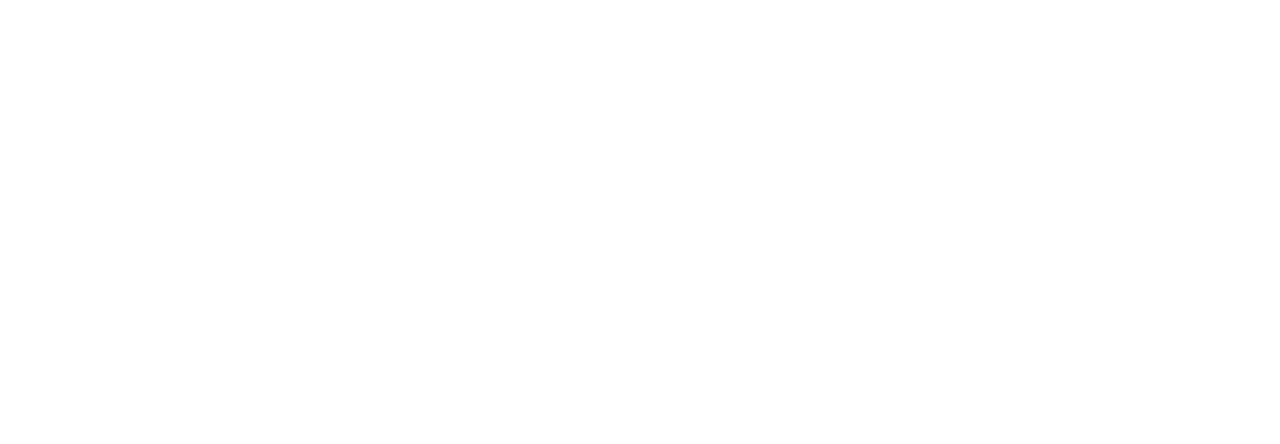
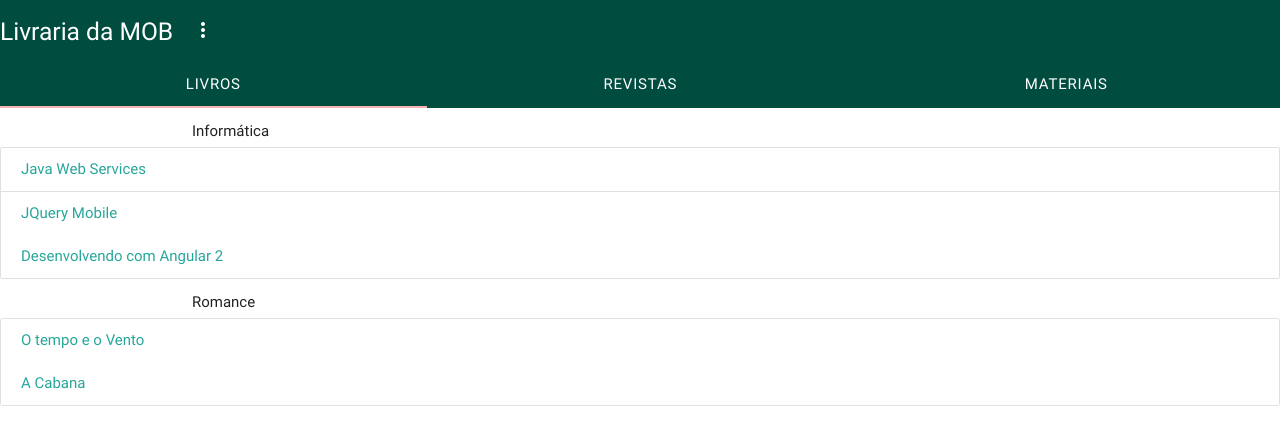
Before and after one commit to Guilimac/LivrariaMaterialCordova, a plain HTML site: page www/index.html in a window 1280 px wide. Drawn offline with Linux system fonts and the light colour scheme.

Commit message:
tabs e estilos da livraria

```diff
--- a/www/index.html
+++ b/www/index.html
@@ -6,12 +6,66 @@
     <title>Livraria da turma MOB - Fiap</title>
     <link rel="stylesheet" href="icons/material.css">
     <link rel="stylesheet" href="css/materialize.min.css">
+    <link rel="stylesheet" href="css/estilos.css">
 </head>
 <body>
+    <div class="topo-fixo z-depth-1">
 
+        <div class="teal darken-4 white-text valign-wrapper">
+            <h5 class="titulo">Livraria da MOB</h5>
+            <div>
+                <i class="material-icons waves-effect waves-light
+                waves-circle">more_vert</i>
+            </div>
 
+        </div>
+    </div>
 
+    <ul class="tabs teal darken-4">
+        <li class="tab"><a href="#livros" class="waves-effect waves-light
+ white-text">Livros</a></li>
+        <li class="tab"><a href="#revistas" class="waves-effect waves-light
+ white-text">Revistas</a></li>
+        <li class="tab"><a href="#materiais" class="waves-effect waves-light
+ white-text">Materiais</a></li>
+    </ul>
+
+    <div class="section" id="livros">
+        <h6 class="container">Informática</h6>
+        <div class="collection">
+            <a class="collection-item waves-effect">Java Web Services
+            </a>
+            <a class="collection-item waves-effect">JQuery Mobile</a>
+            <a class="collection-item waves-effect">Desenvolvendo com Angular 2</a>
+        </div>
+        <h6 class="container">Romance</h6>
+        <div class="collection">
+            <a class="collection-item waves-effect">O tempo e o Vento</a>
+            <a class="collection-item waves-effect">A Cabana</a>
+        </div>
+
+    </div>
+    <div class="section" id="revistas">
+        <div class="collection">
+            <a class="collection-item waves-effect">Java Magazine</a>
+            <a class="collection-item waves-effect">Exame Informática</a>
+            <a class="collection-item waves-effect">Engenharia Civil</a>
+            <a class="collection-item waves-effect">Veja São Paulo</a>
+            <a class="collection-item waves-effect">Caras</a>
+            <a class="collection-item waves-effect">Contigo!</a>
+        </div>
+    </div>
+    <div class="section" id="materiais">
+        <div class="collection">
+            <a class="collection-item waves-effect">Caderno Brochura</a>
+            <a class="collection-item waves-effect">Régua 30 cm</a>
+            <a class="collection-item waves-effect">Borracha</a>
+            <a class="collection-item waves-effect">Mochila</a>
+            <a class="collection-item waves-effect">Estojo</a>
+        </div>
+    </div>
     <script src="js/jquery.min.js"></script>
     <script src="js/materialize.min.js"></script>
+    <script src="js/livraria.js"></script>
 </body>
 </html>
```
